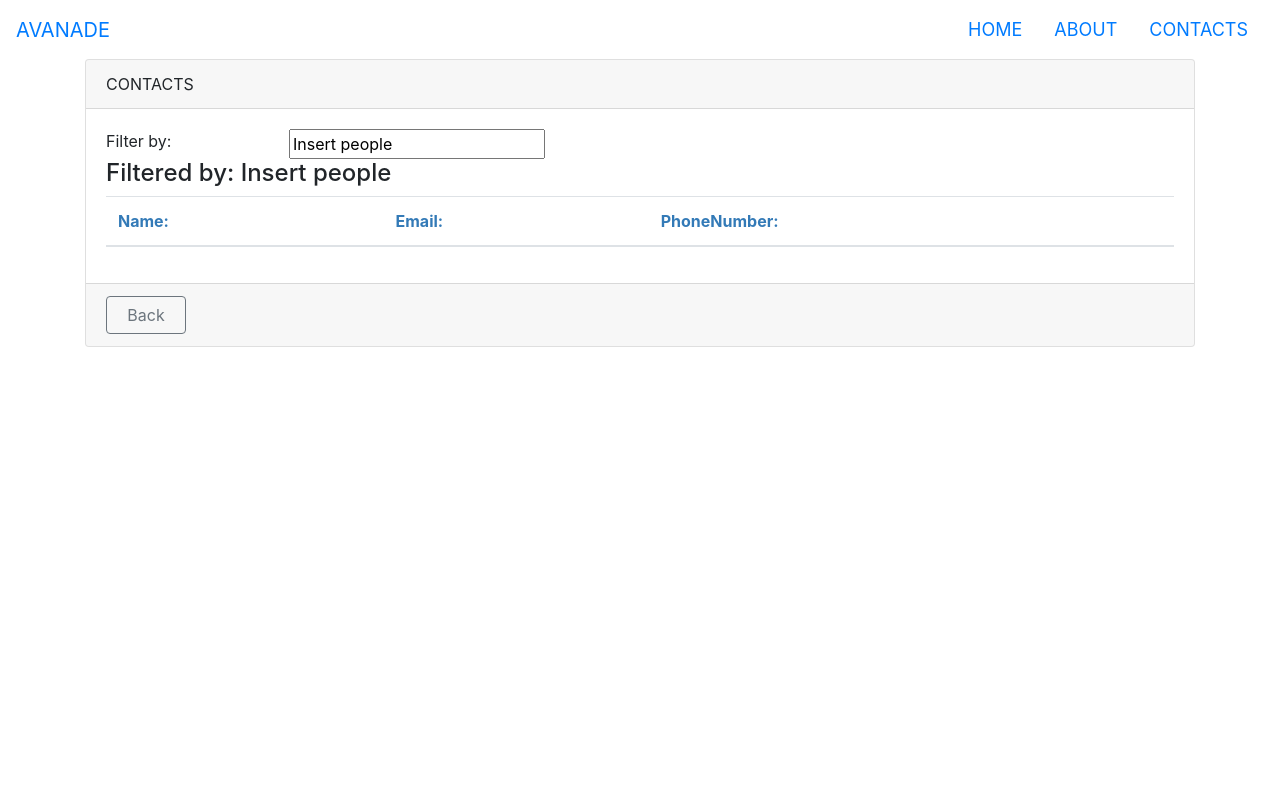
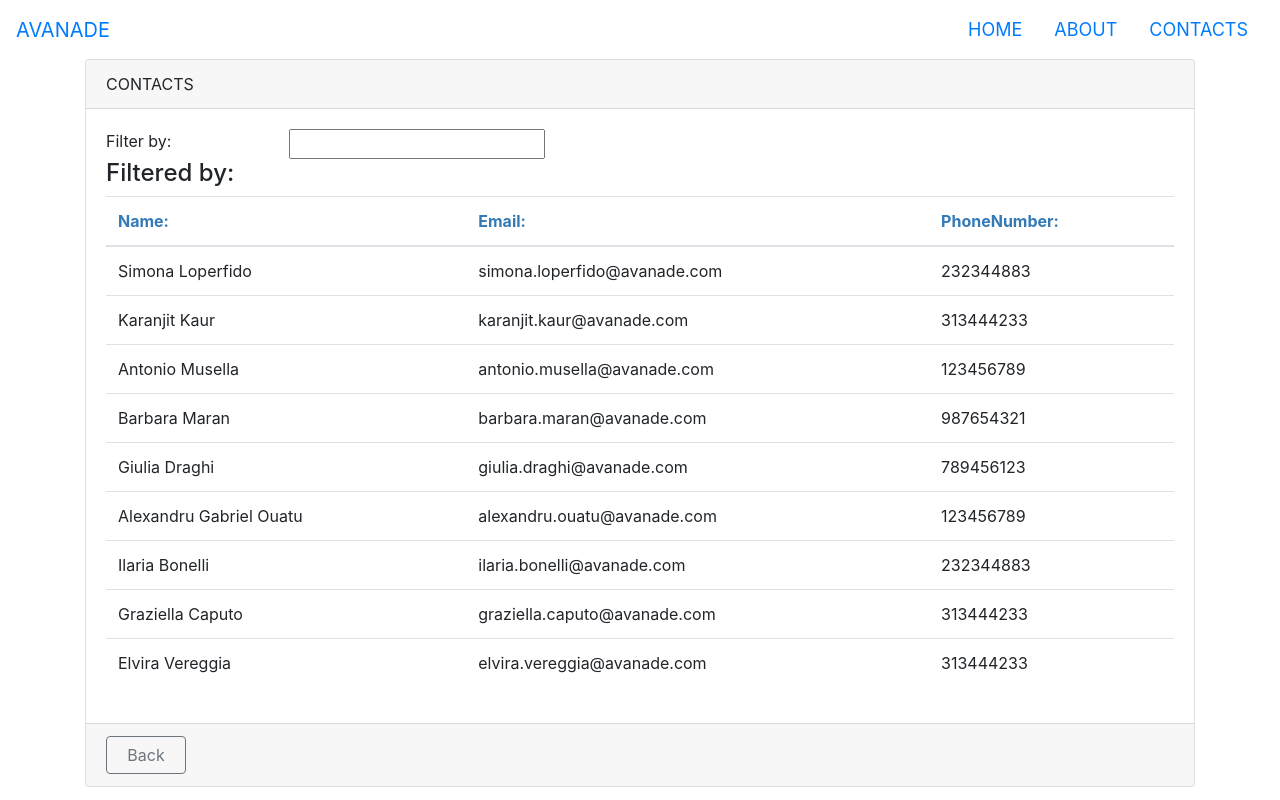
Before and after one commit to KaranjitKaurKK/Avanade.WebDev.KaranSimo, an Angular app: page /contact-list in a window 1280 px wide. Built offline with nearby package versions, Linux system fonts and the light colour scheme.

Commit message:
Added the service

```diff
--- a/src/app/app.module.ts
+++ b/src/app/app.module.ts
@@ -20,9 +20,9 @@
   imports: [
     BrowserModule,
     NgbModule,
+    HttpClientModule,
     FontAwesomeModule,
     FormsModule,
-    HttpClientModule,
     RouterModule.forRoot([
       { path: 'home', component: HomeComponent },
       { path: 'about', component: AboutComponent },
--- a/src/app/contacts/contact-list.component.ts
+++ b/src/app/contacts/contact-list.component.ts
@@ -1,11 +1,13 @@
 import { Component, OnInit } from '@angular/core';
 import { ActivatedRoute, Router } from '@angular/router';
 import { IContact } from './contact';
+import { ContactService } from './contact.service';
 
 @Component({
   selector: 'pm-contacts',
   templateUrl: './contact-list.component.html',
-  styleUrls: ['./contact-list.component.css']
+  styleUrls: ['./contact-list.component.css'],
+  providers: [ContactService]
 })
 
 export class ContactListComponent implements OnInit {
@@ -20,37 +22,27 @@
     console.log('In setter:', value);
     this.filteredContacts = this.performFilter(value);
   }
+
   filteredContacts: IContact[] = [];
+  contacts: IContact[] = [];
 
-  contacts: IContact[] = [
-    {
-      "contactId": 1,
-      "contactName": "Simona Loperfido",
-      "Email": "simona.loperfido@avanade.com",
-      "PhoneNumber": 232344883
-    },
-    {
-      "contactId": 2,
-      "contactName": "Karanjit Kaur",
-      "Email": "karanjit.kaur@avanade.com",
-      "PhoneNumber": 313444233
-    }
-  ];
-
-  constructor(private route: ActivatedRoute,
+  constructor(private contactService: ContactService, private route: ActivatedRoute,
     private router: Router) { }
 
-  ngOnInit(): void {
-    this.listFilter = 'Insert people';
-  }
-
-  onBack(): void {
-    this.router.navigate(['/home']);
-  }
   performFilter(filterBy: string): IContact[] {
     filterBy = filterBy.toLocaleLowerCase();
     return this.contacts.filter((contact: IContact) =>
       contact.contactName.toLocaleLowerCase().includes(filterBy));
   }
 
+  ngOnInit(): void {
+    this.contacts = this.contactService.getContacts();
+    this.filteredContacts = this.contacts;
+  }
+
+  onBack(): void {
+    this.router.navigate(['/home']);
+  }
+
+
 }
--- /dev/null
+++ b/src/app/contacts/contact.service.ts
@@ -0,0 +1,75 @@
+import { HttpClient } from "@angular/common/http";
+import { Injectable } from "@angular/core";
+import { IContact } from "./contact";
+import { Observable } from "rxjs";
+
+
+@Injectable({
+    providedIn: 'root'
+})
+export class ContactService {
+    private contactUrl='api/contacts/contacts.json'
+
+    constructor(private http:HttpClient){}
+    getContacts(): IContact[]{
+        return [
+            {
+                "contactId": 1,
+                "contactName": "Simona Loperfido",
+                "Email": "simona.loperfido@avanade.com",
+                "PhoneNumber": 232344883
+            },
+            {
+                "contactId": 2,
+                "contactName": "Karanjit Kaur",
+                "Email": "karanjit.kaur@avanade.com",
+                "PhoneNumber": 313444233
+            },
+            {
+                "contactId": 3,
+                "contactName": "Antonio Musella",
+                "Email": "antonio.musella@avanade.com",
+                "PhoneNumber": 123456789
+            },
+            {
+                "contactId": 4,
+                "contactName": "Barbara Maran",
+                "Email": "barbara.maran@avanade.com",
+                "PhoneNumber": 987654321
+            },
+            {
+                "contactId": 5,
+                "contactName": "Giulia Draghi",
+                "Email": "giulia.draghi@avanade.com",
+                "PhoneNumber": 789456123
+            },
+            {
+                "contactId": 6,
+                "contactName": "Alexandru Gabriel Ouatu",
+                "Email": "alexandru.ouatu@avanade.com",
+                "PhoneNumber": 123456789
+            },
+            {
+                "contactId": 7,
+                "contactName": "Ilaria Bonelli",
+                "Email": "ilaria.bonelli@avanade.com",
+                "PhoneNumber": 232344883
+            },
+            {
+                "contactId": 8,
+                "contactName": "Graziella Caputo",
+                "Email": "graziella.caputo@avanade.com",
+                "PhoneNumber": 313444233
+            },
+            {
+                "contactId": 9,
+                "contactName": "Elvira Vereggia",
+                "Email": "elvira.vereggia@avanade.com",
+                "PhoneNumber": 313444233
+            }
+        ]
+        ;
+
+        //this.http.get<IContact[]>(this.contactUrl);
+    }
+}
```
